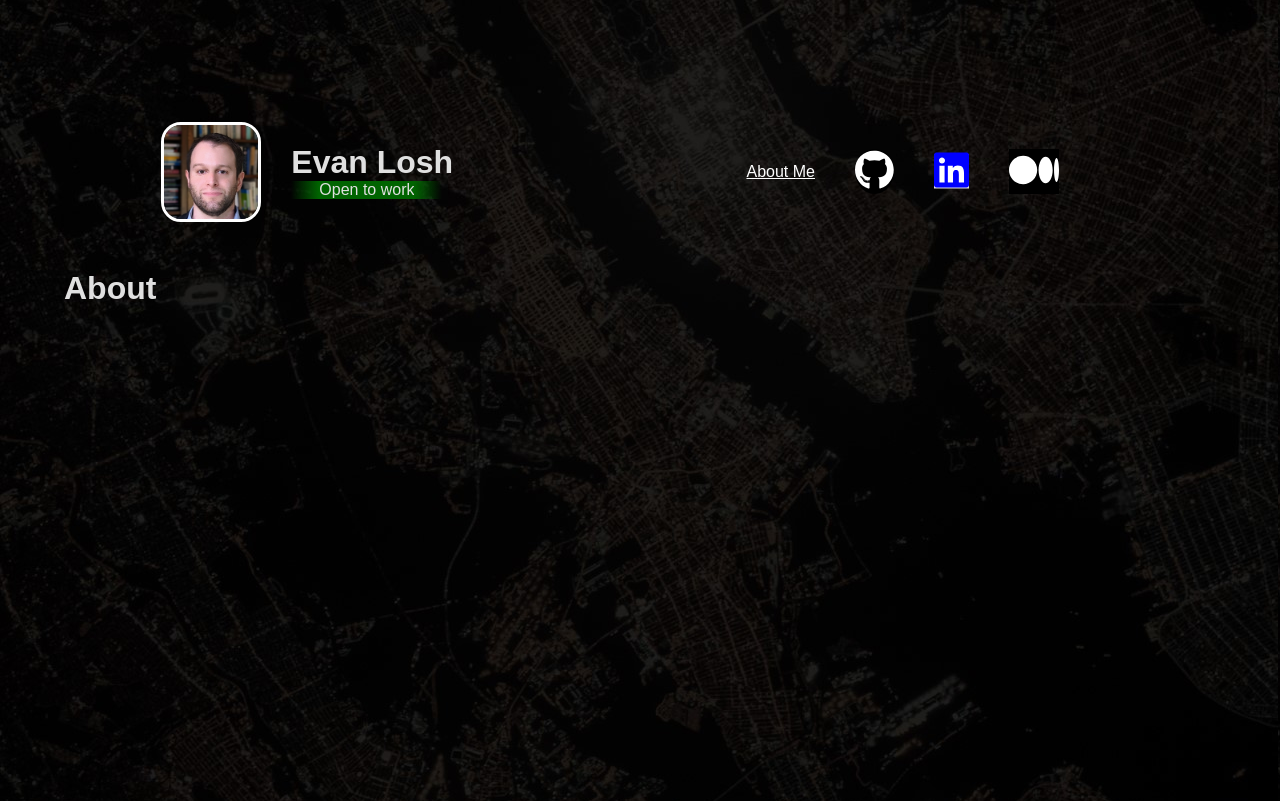
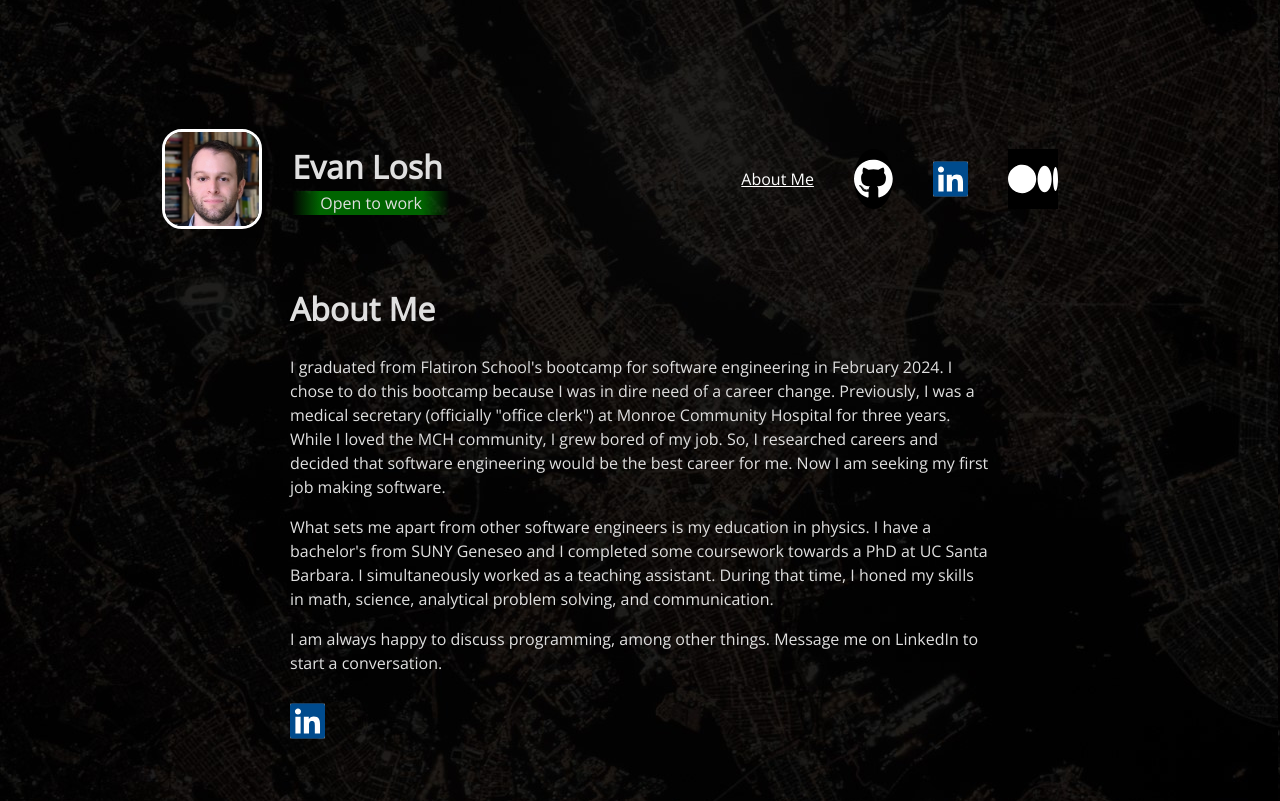
Before and after one commit to EvanLosh/EvanLosh.github.io, a React (Create React App) app: page /about in a window 1280 px wide. Shown: the part 706-1507 px from the top of the page. Built offline with nearby package versions, Linux system fonts and the light colour scheme.

Commit message:
ready to deploy first draft

```diff
--- a/public/index.html
+++ b/public/index.html
@@ -8,6 +8,7 @@
   <meta name="theme-color" content="#000000" />
   <meta name="description" content="Evan Losh's portfolio" />
   <link rel="apple-touch-icon" href="%PUBLIC_URL%/logo192.png" />
+  <link href='https://fonts.googleapis.com/css?family=Open Sans' rel='stylesheet'>
   <link rel="stylesheet" href="https://cdnjs.cloudflare.com/ajax/libs/font-awesome/4.7.0/css/font-awesome.min.css">
   <!--
       manifest.json provides metadata used when your web app is installed on a
--- a/src/components/About.js
+++ b/src/components/About.js
@@ -1,8 +1,33 @@
 import React from "react"
+import { FontAwesomeIcon } from '@fortawesome/react-fontawesome'
+import { faGithub, faLinkedin, faMedium } from '@fortawesome/free-brands-svg-icons'
 
 function About() {
+
+    function openNewTab(url) {
+        window.open(url, '_blank').focus()
+    }
+
+
     return (
-        <h1 id="about">About</h1>
+        <div id="about">
+            <div>
+
+                <h1>About Me</h1>
+                <p>I graduated from Flatiron School's bootcamp for software engineering in February 2024. I chose to do this bootcamp because I was in dire need of a career change. Previously, I was a medical secretary (officially "office clerk") at Monroe Community Hospital for three years. While I loved the MCH community, I grew bored of my job. So, I researched careers and decided that software engineering would be the best career for me. Now I am seeking my first job making software.</p>
+
+                <p>What sets me apart from other software engineers is my education in physics. I have a bachelor's from SUNY Geneseo and I completed some coursework towards a PhD at UC Santa Barbara. I simultaneously worked as a teaching assistant. During that time, I honed my skills in math, science, analytical problem solving, and communication. </p>
+
+                <p>I am always happy to discuss programming, among other things. Message me on LinkedIn to start a conversation.</p>
+            </div>
+            <div id='about-linkedin-icon-row'>
+
+                <div className='icon clickable linkedin' onClick={() => openNewTab('https://www.linkedin.com/in/evan-losh/')}>
+                    <FontAwesomeIcon icon={faLinkedin} />
+                </div>
+                <div className='whitespace'></div>
+            </div>
+        </div>
     )
 }
 
--- a/src/components/App.css
+++ b/src/components/App.css
@@ -45,8 +45,6 @@
     /* background: linear-gradient(to right, rgb(0, 100, 0, 0), rgb(0, 100, 0, 1) 10%, rgb(0, 100, 0, 1) 90%, rgb(0, 100, 0, 0)) */
 }
 
-
-
 .open-to-work * {
     text-wrap: nowrap;
     text-align: center;
@@ -61,13 +59,13 @@
 
 .open-to-work-left {
     width: 28px;
-    height: 18.67px;
+    height: 24px;
     background: linear-gradient(to right, rgb(0, 100, 0, 0), rgb(0, 100, 0, 1))
 }
 
 .open-to-work-right {
     width: 28px;
-    height: 18.67px;
+    height: 24px;
     background: linear-gradient(to right, rgb(0, 100, 0, 1), rgb(0, 100, 0, 0))
 }
 
@@ -89,11 +87,28 @@
 }
 
 .linkedin.icon {
-    color: blue;
-    background: linear-gradient(to bottom, rgb(0, 0, 0, 0), rgb(0, 0, 0, 0) 10%, rgb(255, 255, 255, 1)15%, rgb(255, 255, 255, 1) 85%, rgb(0, 0, 0, 0) 90%, rgb(0, 0, 0, 0));
+    color: #004b8d;
+    background: linear-gradient(to bottom, rgb(0, 0, 0, 0), rgb(0, 0, 0, 0) 20%, rgb(255, 255, 255, 1)25%, rgb(255, 255, 255, 1) 75%, rgb(0, 0, 0, 0) 80%, rgb(0, 0, 0, 0));
 }
 
 .medium.icon {
     color: white;
     background: black;
+    /* border: solid;
+    border-color: white; */
 }
+
+
+#about .icon {
+    font-size: 40px;
+    padding: 0;
+
+}
+
+#about-linkedin-icon-row {
+    display: flex;
+}
+
+#about-linkedin-icon-row>.whitespace {
+    width: 100%;
+}
--- a/src/components/Article.css
+++ b/src/components/Article.css
@@ -1,4 +1,5 @@
-#article {
+#article,
+#about {
     min-width: 400px;
     max-width: 700px;
     margin: auto;
--- a/src/components/Header.css
+++ b/src/components/Header.css
@@ -51,10 +51,6 @@
     border-color: white;
 }
 
-/* #header .image-wrapper:hover {
-    border-color: blue;
-} */
-
 #header .portrait {
     flex: none;
     zoom: 20%;
--- a/src/components/articles/MyPortfolioArticle.js
+++ b/src/components/articles/MyPortfolioArticle.js
@@ -13,6 +13,7 @@ function MyPortfolioArticle() {
                 <li>Use of sessionStorage to show/hide certain components</li>
                 <li>CSS animations</li>
                 <li>Responsive UI</li>
+                <li>FortAwesome's SVG brand icons</li>
             </ul>
 
         </div>
--- a/src/index.css
+++ b/src/index.css
@@ -6,7 +6,8 @@ html,
 body {
   margin: 0;
   padding: 0;
-  font-family: Arial, Helvetica, sans-serif;
+  font-family: Open Sans;
+  line-height: 1.5;
   color: #e0e0e0;
 }
 
@@ -18,14 +19,6 @@ code,
 body {
   background-image: url("../public/images/nasa-nyc-unsplash-edited.jpg");
 }
-
-
-
-
-
-
-
-
 
 
 #under-construction {
@@ -45,8 +38,3 @@ body {
 #under-construction img {
   width: 500px;
 }
-
-/* .github-logo {
-  border-radius: 50%;
-  background-color: white;
-} */
```
